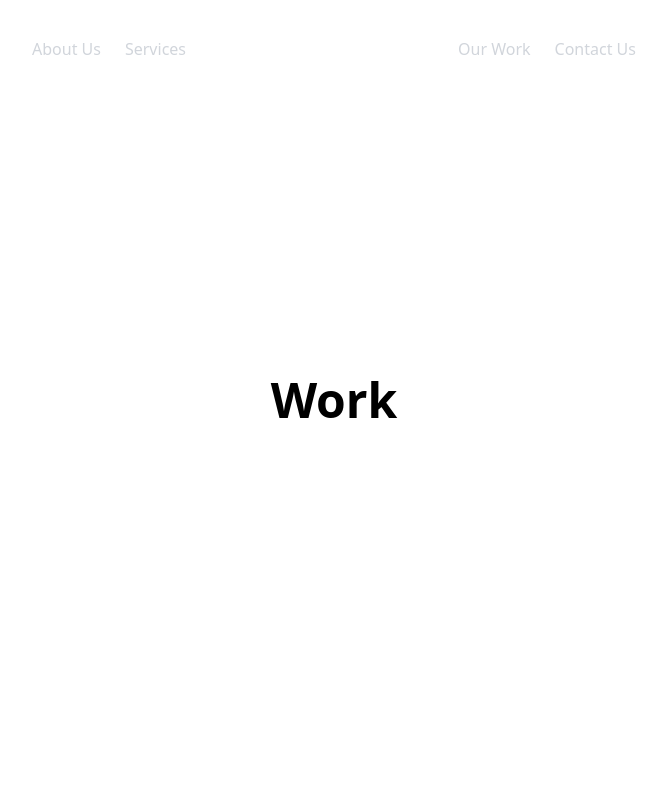
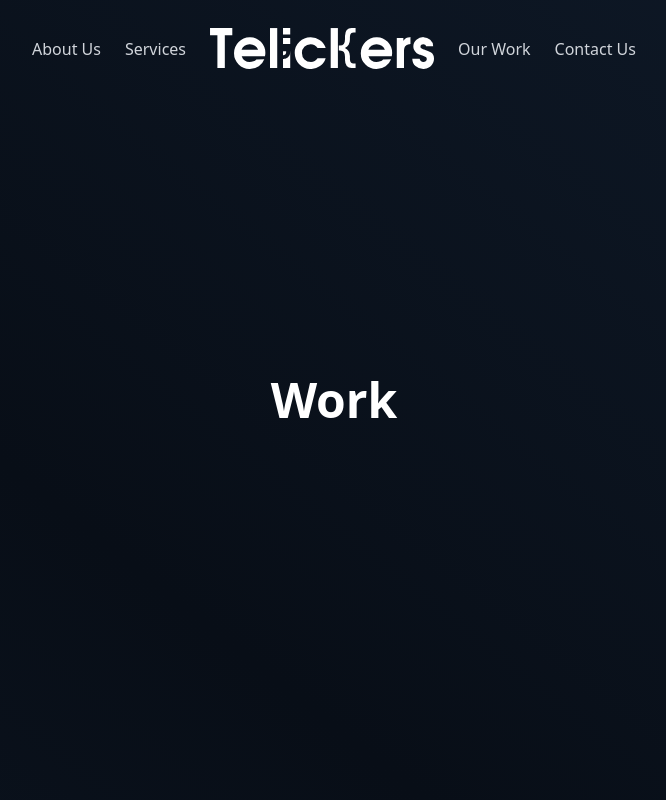
Before and after one commit to Telickers/Telickers-Website, a Next.js app: page /work in a window 1280 px wide. Shown: the top 800 px of the page, without its empty margins (306-972 px from the left). Built offline with nearby package versions, Linux system fonts and the light colour scheme.

Commit message:
Remove image in hero

```diff
--- a/components/HomePage/Hero.jsx
+++ b/components/HomePage/Hero.jsx
@@ -38,9 +38,6 @@ export default function Hero() {
           </div>
         </Link>
       </div>
-      <div className="hidden lg:block relative w-full h-full">
-        <img src="/test.png" className="absolute top-[20px] -right-[250px] w-[700px]"/>
-      </div>
     </section>
   );
 }
--- a/pages/about.jsx
+++ b/pages/about.jsx
@@ -3,9 +3,9 @@ import Team from "@/components/AboutPage/Team";
 export default function About() {
   return (
     <>
-      <div className="flex h-screen w-screen items-center justify-center">
-        {/* <Team /> */}
-      </div>
+      <section className="flex h-screen flex-col items-center justify-center bg-[linear-gradient(38.54deg,#0F1A29_-58.14%,#080E17_32.07%,#0F1A29_106.6%)]">
+        <h1 className="text-5xl font-bold text-white">About</h1>
+      </section>
     </>
   );
 }
--- a/pages/contact.jsx
+++ b/pages/contact.jsx
@@ -1,11 +1,10 @@
 export default function Contact() {
   return (
     <>
-      <div
-        className="flex h-screen w-screen items-center justify-center "
-      >
-        <h1 className="text-5xl font-bold text-black">Contact</h1>
-      </div>
+      {" "}
+      <section className="flex h-screen flex-col items-center justify-center bg-[linear-gradient(38.54deg,#0F1A29_-58.14%,#080E17_32.07%,#0F1A29_106.6%)]">
+        <h1 className="text-5xl font-bold text-white">Contact</h1>
+      </section>
     </>
   );
 }
--- a/pages/services.jsx
+++ b/pages/services.jsx
@@ -1,11 +1,9 @@
 export default function Services() {
   return (
     <>
-      <div
-        className="flex h-screen w-screen items-center justify-center "
-      >
-        <h1 className="text-5xl font-bold text-black">Services</h1>
-      </div>
+       <section className="bg-[linear-gradient(38.54deg,#0F1A29_-58.14%,#080E17_32.07%,#0F1A29_106.6%)] flex flex-col items-center justify-center h-screen">
+        <h1 className="text-5xl font-bold text-white">Services</h1>
+      </section>
     </>
   );
 }
--- a/pages/work.jsx
+++ b/pages/work.jsx
@@ -1,11 +1,9 @@
 export default function Work() {
   return (
     <>
-      <div
-        className="flex h-screen w-screen items-center justify-center "
-      >
-        <h1 className="text-5xl font-bold text-black">Work</h1>
-      </div>
+      <section className="bg-[linear-gradient(38.54deg,#0F1A29_-58.14%,#080E17_32.07%,#0F1A29_106.6%)] flex flex-col items-center justify-center h-screen">
+        <h1 className="text-5xl font-bold text-white">Work</h1>
+      </section>
     </>
   );
 }
```
